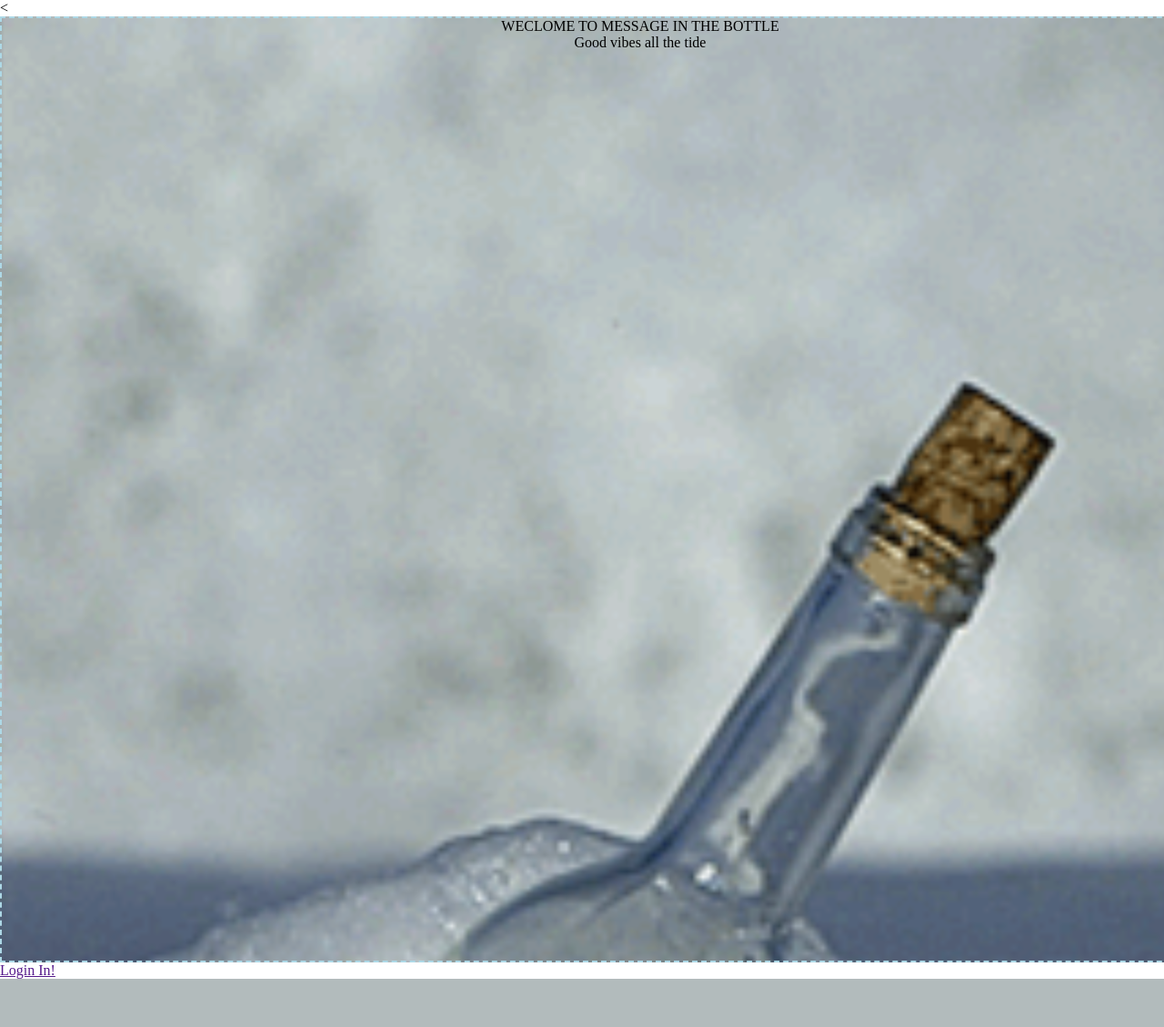
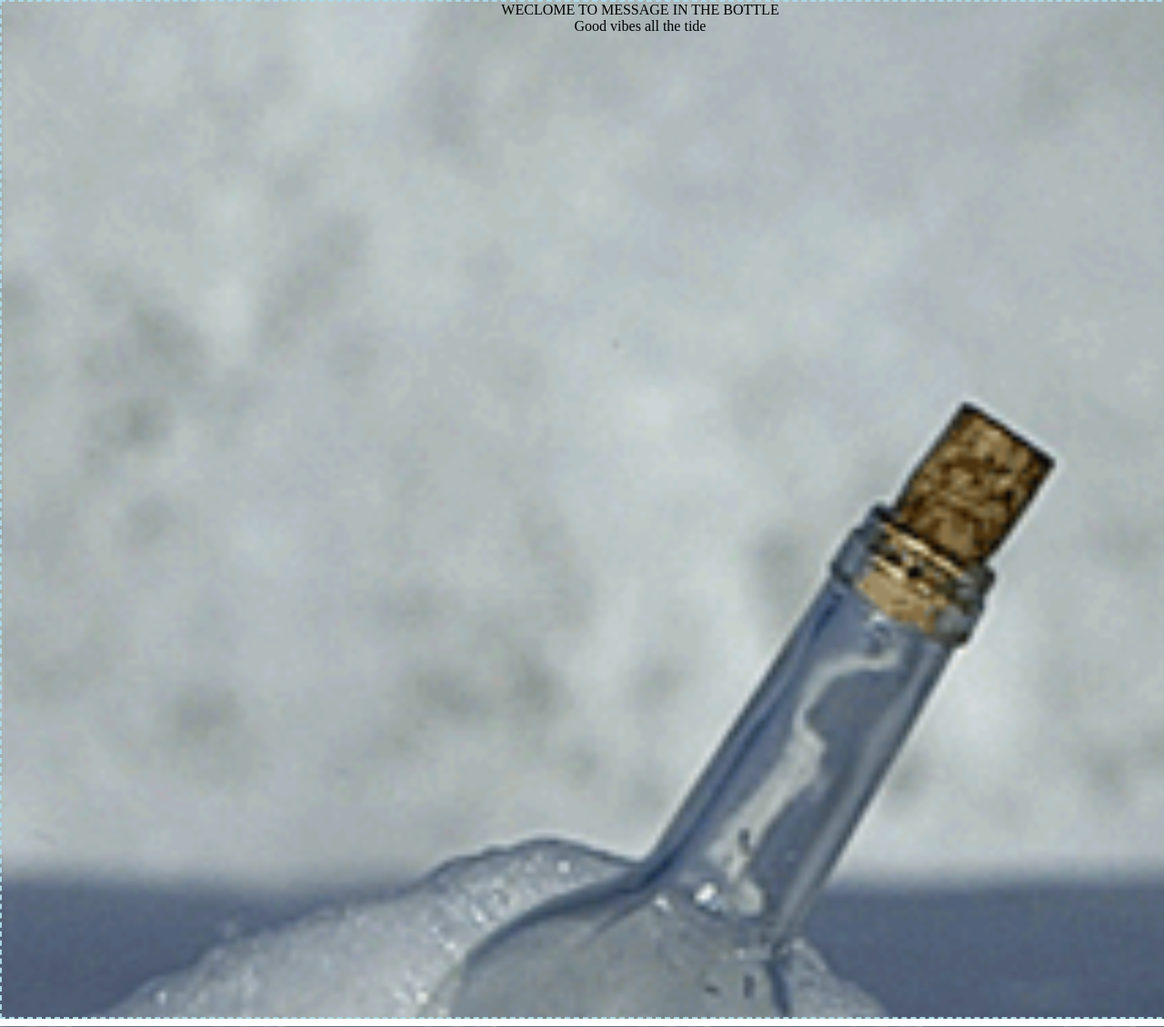
Before and after one commit to Leodson/Message-In-A-Bottle, a Python web app: template templates/index.html in a window 1280 px wide; the page is wider, and only the part inside the window is pictured. Shown: the top 1129 px of that part at 91% size. Before the commit the page ends 1076 px from the top of that part, so only its background shows below. Run offline with Jinja, Linux system fonts and the light colour scheme; the template is opened without the code that fills it, so the values that code supplies are empty.

Commit message:
I have made some changes.

```diff
--- a/static/createstyle.css
+++ b/static/createstyle.css
@@ -1,7 +1,7 @@
 *
 input[type=text] {
   width: 100%;
-  padding: 360px 200px;
+  padding: 200px 200px;
   margin: 8px 0;
   box-sizing: border-box;
 }
--- a/static/style.css
+++ b/static/style.css
@@ -1,3 +1,6 @@
+html{
+  height:100%;
+}
 *
 {
   margin: 0;
@@ -6,9 +9,9 @@
 
 header
 {
-     border:2px dashed blue;
+     border:20px dashed blue;
      background-image: url(logo.jpg);
-     height: 100%;
+     height: 110%;
      width: 100%;
      background-size: cover;
      background-position: center;
@@ -19,11 +22,16 @@ header
 {
     border:2px dashed lightblue;
     background-image: url(gif1.gif);
-    height: 130%;
+    height: 140%;
     width: 110%;
     background-size: cover;
     background-position: center;
 
+}
+
+body
+{
+  height:100%;
 }
 
 * {box-sizing: border-box}
@@ -59,6 +67,7 @@ button {
   cursor: pointer;
   width: 100%;
   opacity: 0.9;
+  background-image: url(gif1.gif);
 }
 
 button:hover {
--- a/templates/index.html
+++ b/templates/index.html
@@ -1,15 +1,21 @@
-<<!DOCTYPE html>
+<!DOCTYPE html>
 <html lang="en" dir="ltr">
   <head>
     <meta charset="utf-8">
     <title>Message in a bottle</title>
-    <link href= "../static/style.css" rel= "stylesheet" type="text/css">
-  <head/>
+    <link href= "../static/style.css" rel= "stylesheet" type="text/css"></link>
+  </head>
   <header>
     <center>WECLOME TO MESSAGE IN THE BOTTLE
     <p>Good vibes all the tide</p></center>
   </header>
 <body>
- <a href= "{{ login_url }}"<button type="button">Login In!</button>
+ <a href= "{{ login_url }}"><button type="button"></button>
+   <div class="button">
+     <img src="gif1" alt=>
+     <button class="btn">Login In!</button>
+   </div>
+   </a>
+
 </body>
 </html>
```
Also changed, not shown: static/ocean.gif (added).
